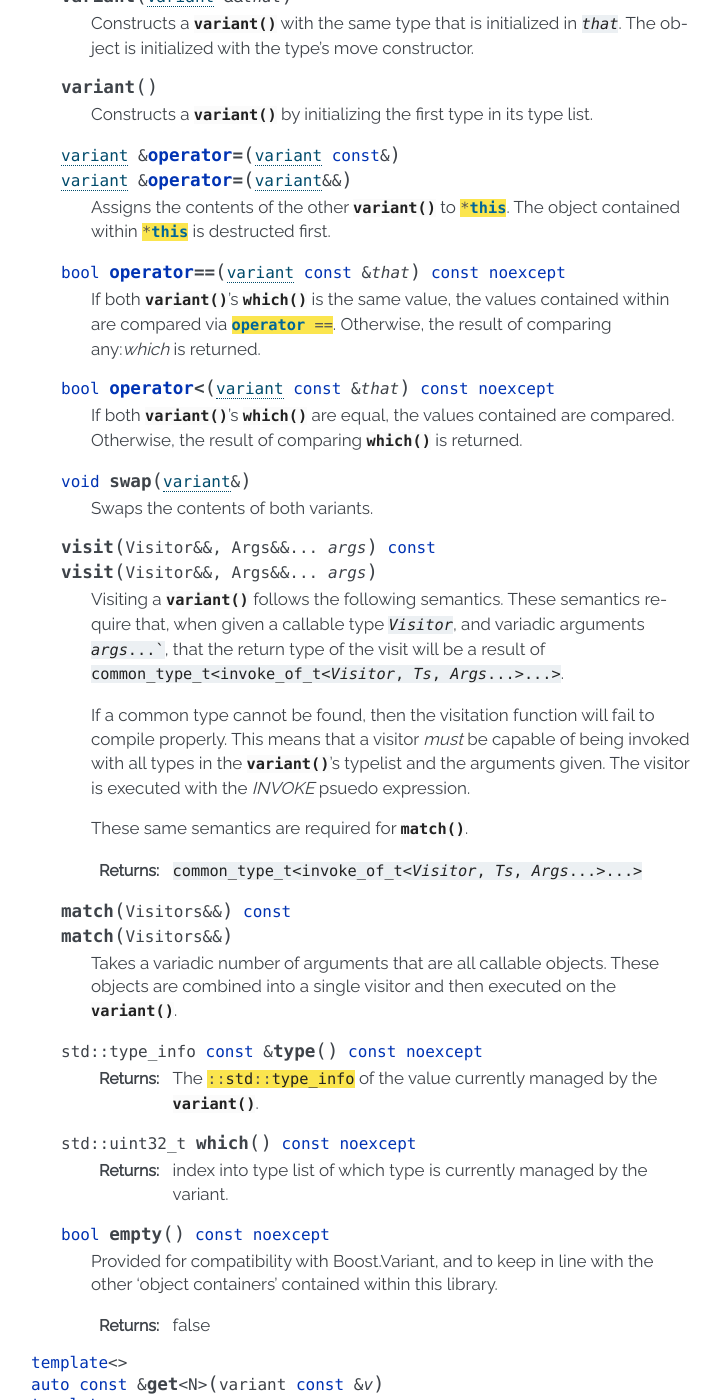
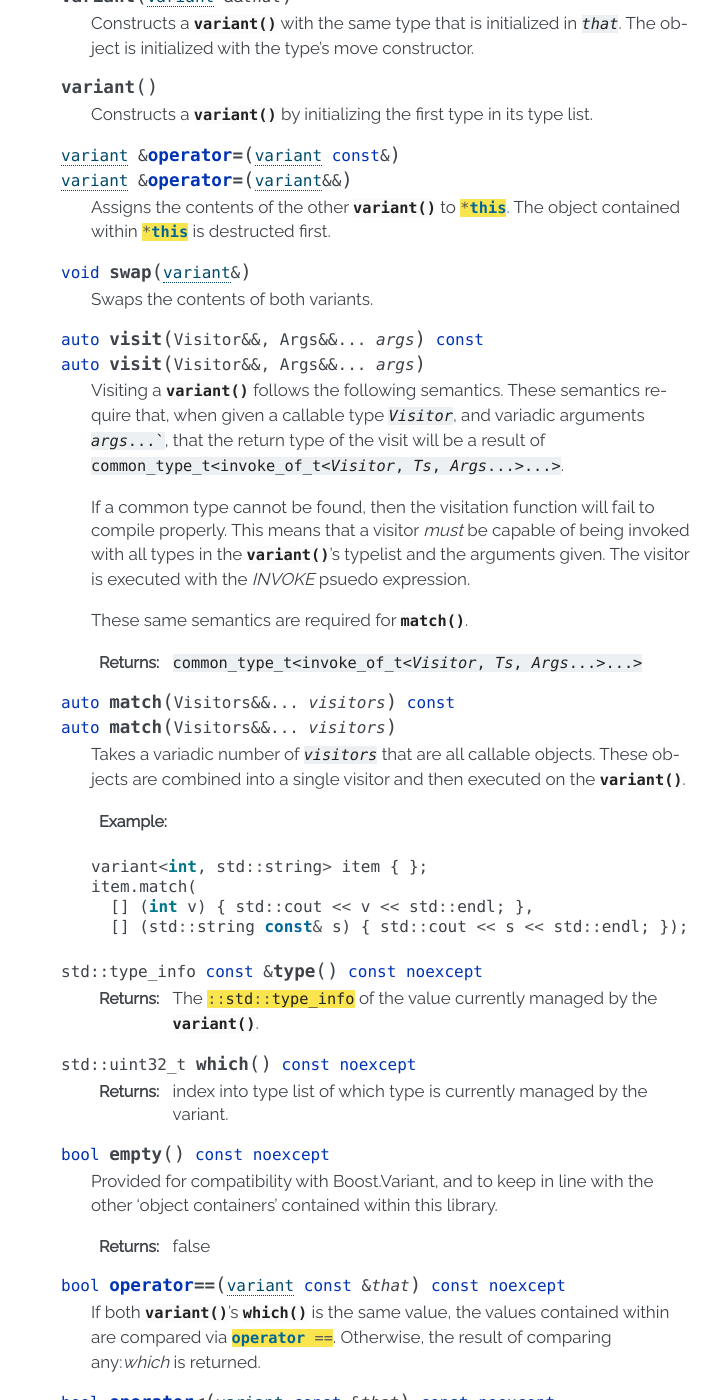
Before and after one commit to mnmlstc/core, a Sphinx documentation site: the page built from docs/variant.rst, in a window 1280 px wide and 1400 px high, scrolled down 1272 px. Shown: the whole window, without its empty margins (389-1110 px from the left). Built offline with Sphinx 7.4.7, drawn with Linux system fonts in a browser that asks for light colours; some of the changed text lies outside the part shown.

Commit message:
Update variant component documentation
Remove some dead code from internals

```diff
--- a/docs/variant.rst
+++ b/docs/variant.rst
@@ -82,23 +88,14 @@
       Assigns the contents of the other :any:`variant` to :cxx:`*this`. The
       object contained within :cxx:`*this` is destructed first.
 
-   .. function:: bool operator == (variant const& that) const noexcept
-
-      If both :any:`variant`'s :any:`which` is the same value, the values
-      contained within are compared via :cxx:`operator ==`. Otherwise, the
-      result of comparing any:`which` is returned.
-
-   .. function:: bool operator < (variant const& that) const noexcept
-
-      If both :any:`variant`'s :any:`which` are equal, the values contained are
-      compared. Otherwise, the result of comparing :any:`which` is returned.
-
    .. function:: void swap (variant&)
 
       Swaps the contents of both variants.
 
-   .. function:: visit (Visitor&&, Args&&... args) const
-                 visit (Visitor&&, Args&&... args)
+   .. index:: variant; operations
+
+   .. function:: auto visit (Visitor&&, Args&&... args) const
+                 auto visit (Visitor&&, Args&&... args)
 
      Visiting a :any:`variant` follows the following semantics. These semantics
      require that, when given a callable type :samp:`{Visitor}`, and variadic
@@ -116,12 +113,23 @@
 
      :returns: :samp:`common_type_t<invoke_of_t<{Visitor}, {Ts}, {Args}...>...>`
 
-   .. function:: match (Visitors&&) const
-                 match (Visitors&&)
+   .. function:: auto match (Visitors&&... visitors) const
+                 auto match (Visitors&&... visitors)
 
-      Takes a variadic number of arguments that are all callable objects. These
-      objects are combined into a single visitor and then executed on the
-      :any:`variant`.
+      Takes a variadic number of :samp:`{visitors}` that are all callable
+      objects. These objects are combined into a single visitor and then
+      executed on the :any:`variant`.
+
+      :example:
+
+      .. code-block:: cpp
+
+         variant<int, std::string> item { };
+         item.match(
+           [] (int v) { std::cout << v << std::endl; },
+           [] (std::string const& s) { std::cout << s << std::endl; });
+
+   .. index:: variant; observers
 
    .. function:: std::type_info const& type () const noexcept
 
@@ -191,7 +215,7 @@
 
 .. class:: hash<variant<Ts...>>
 
-   A specialization of ``std::hash<T>`` for variants. Requires that all
+   A specialization of :cxx:`std::hash<T>` for variants. Requires that all
    :samp:`{Ts}...` in a :any:`variant` be specialized for :cxx:`std::hash`.
 
 .. function:: auto const& get<N>(variant const&)
@@ -201,6 +225,6 @@
    .. deprecated:: 1.2 Please use :any:`core::get\<N>`
 
    Calls :any:`core::get`, and returns the value. This specialization is
-   provided to interact with ``std::tuple`` and to provide *some* semblance of
-   boost interoperability. However it does not support using the type to get
+   provided to interact with :cxx:`std::tuple` and to provide *some* semblance
+   of boost interoperability. However it does not support using the type to get
    the value from the variant.
```
Also changed, not shown: other parts of docs/variant.rst (+23 -1 lines), 1 other file.
